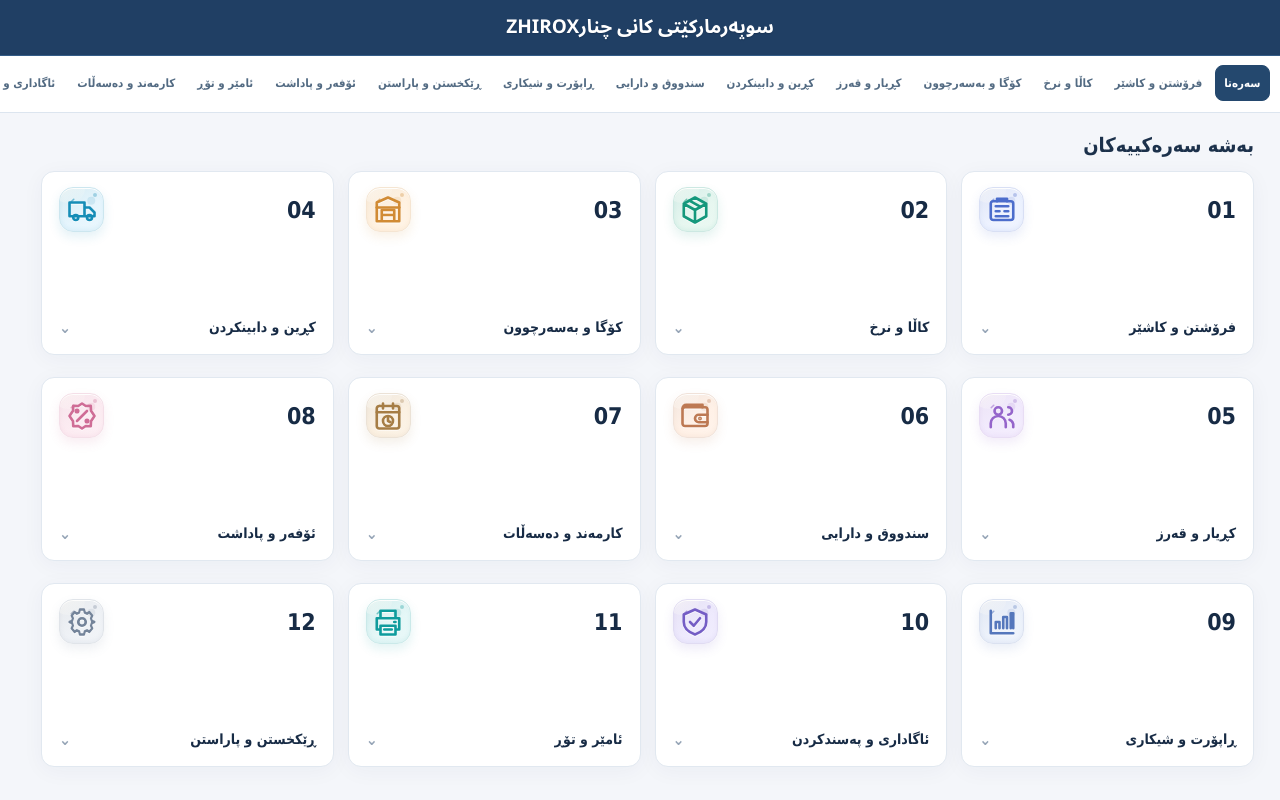
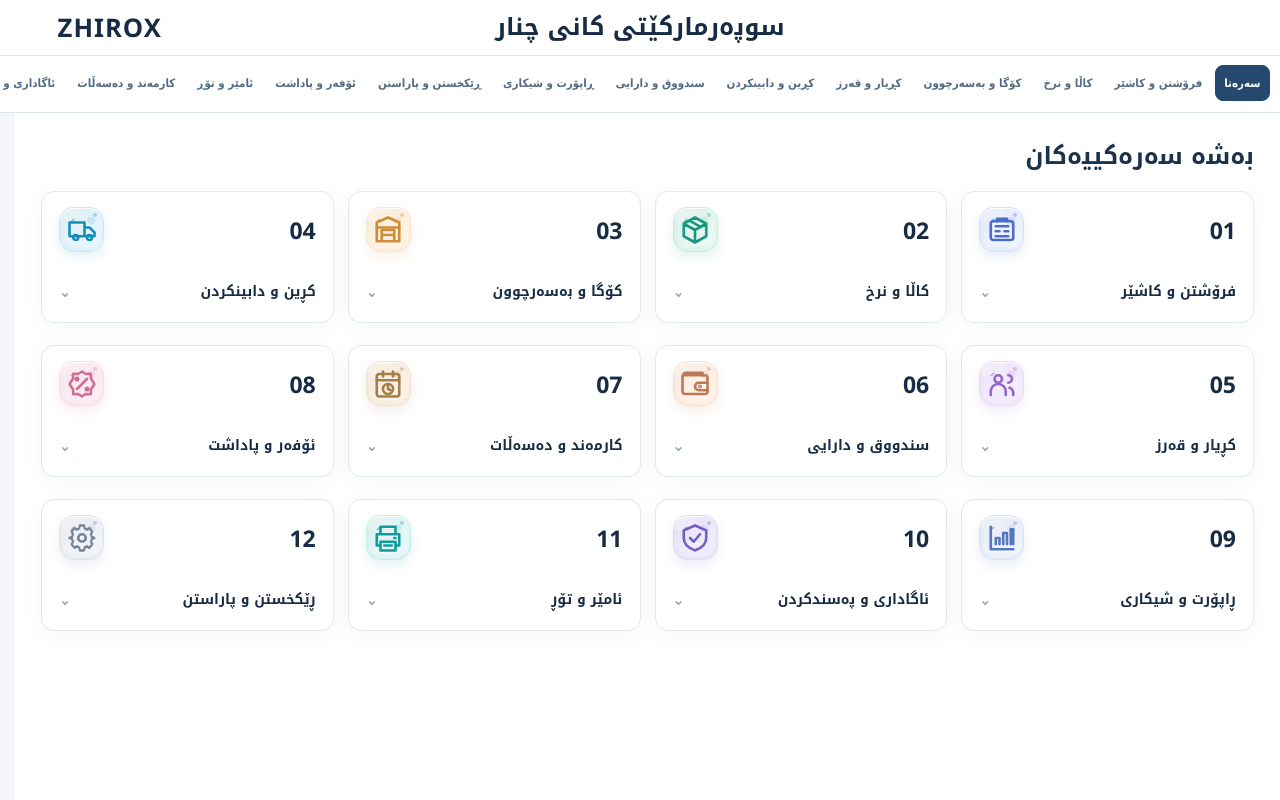
Before and after one commit to arambarzani07/zhirox371, a React (Vite) app: page / in a window 1280 px wide. Built offline with nearby package versions, Linux system fonts and the light colour scheme.

Commit message:
style(canva): apply official reference layout styles globally

```diff
--- a/src/index.css
+++ b/src/index.css
@@ -2,6 +2,7 @@
 @import "../ui-fixed-pc.css";
 @import "../card-icons.css";
 @import "./systemDesignV2.css";
+@import "./components/canvaOfficialV1.css";
 
 /* Base Resets & Layout */
 * {
```
